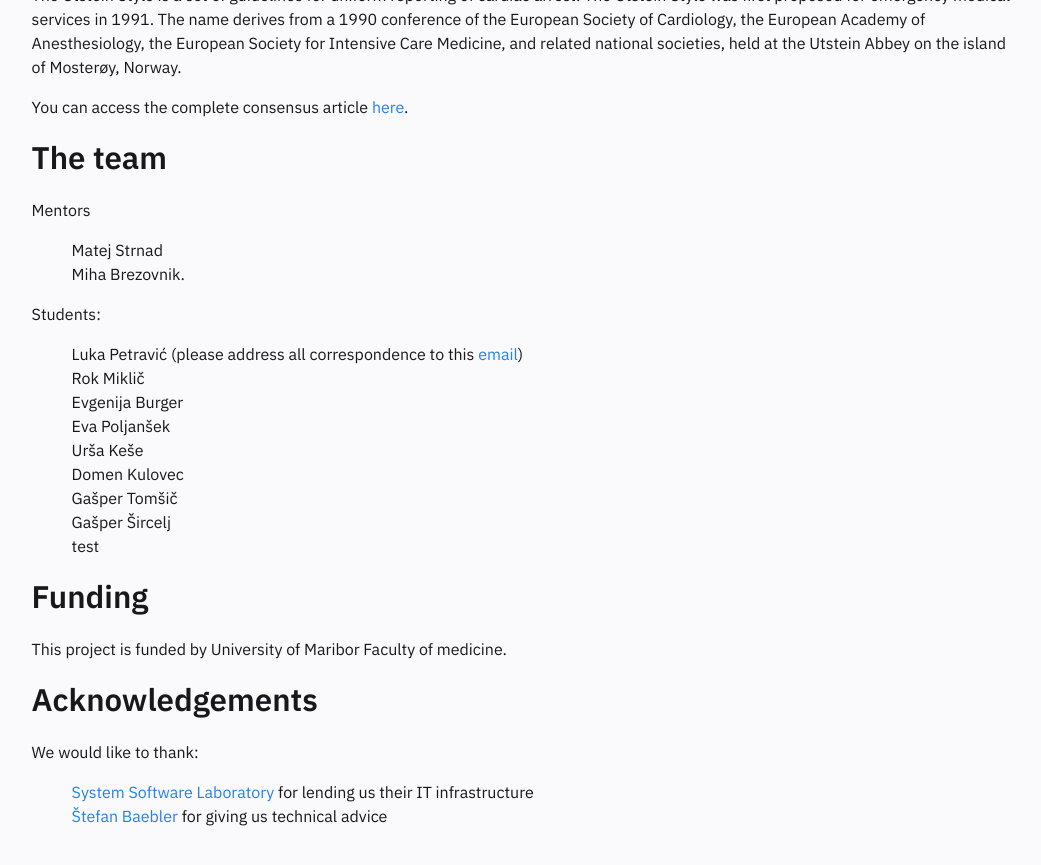
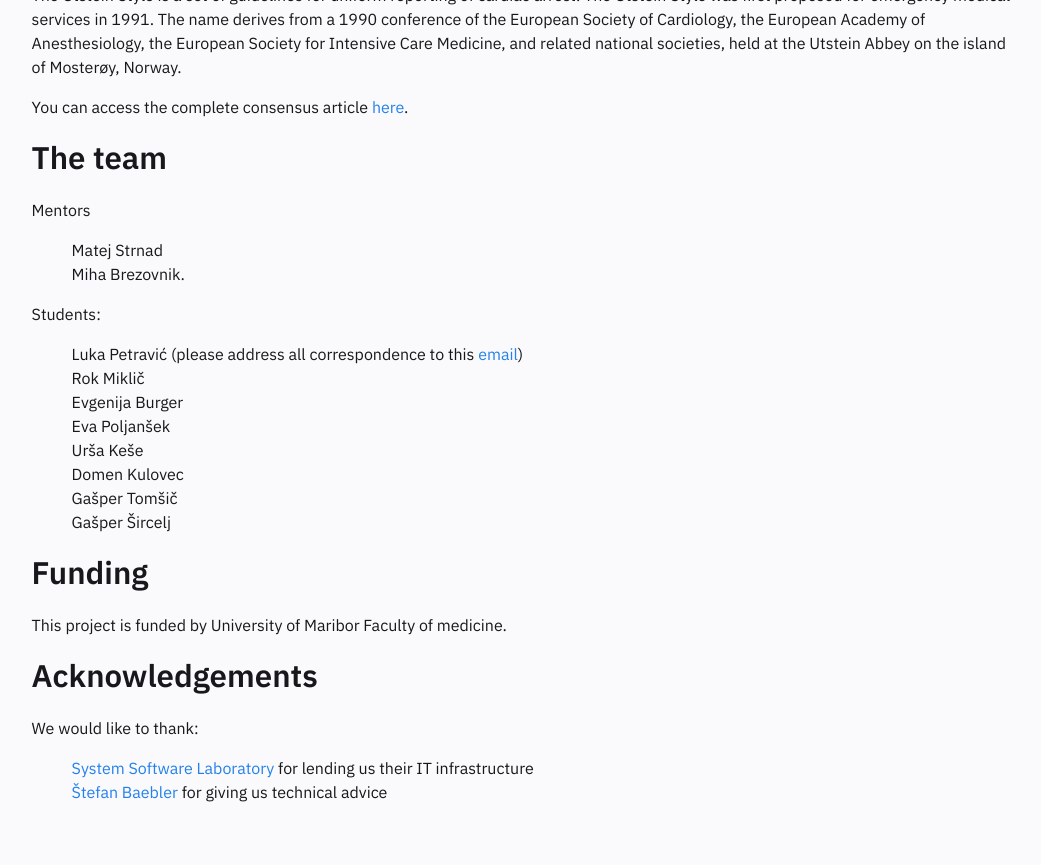
Before and after one commit to SterArcher/OHCA-registry-Slovenia, a Jekyll site: the page built from pages/index.md, in a window 1280 px wide and 900 px high, scrolled down 742 px. Shown: the top 865 px of the window, without its empty margins (118-1159 px from the left). Built offline with Jekyll 4.4.1, drawn with Linux system fonts in a browser that asks for light colours.

Commit message:
Update Homepage.html
Popravek testiranja

```diff
--- a/_includes/Homepage.html
+++ b/_includes/Homepage.html
@@ -33,7 +33,6 @@
             <li>Domen Kulovec</li>
             <li>Gašper Tomšič</li>
             <li>Gašper Šircelj</li>
-            <li>test</li>
         </ul>
         <h2 id="funding">Funding</h2>
         <p>This project is funded by University of Maribor Faculty of medicine.</p>
```
